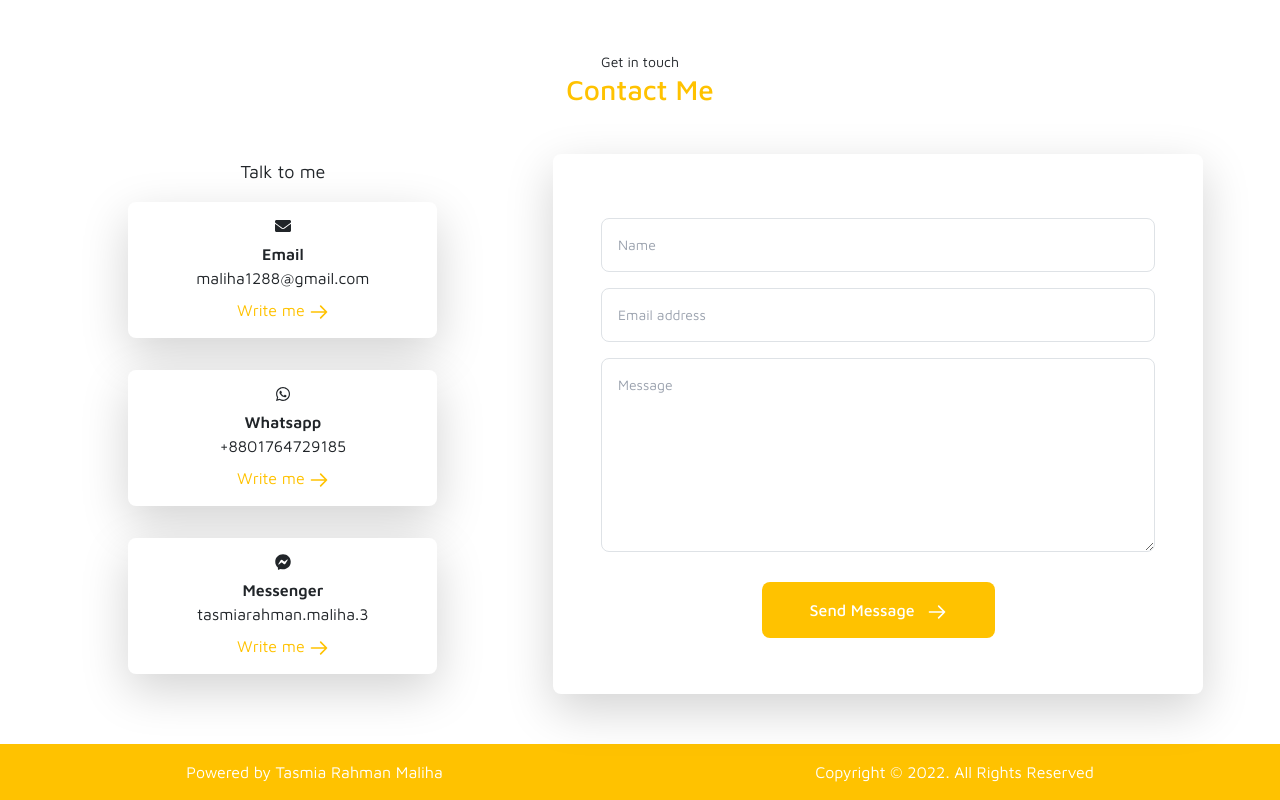
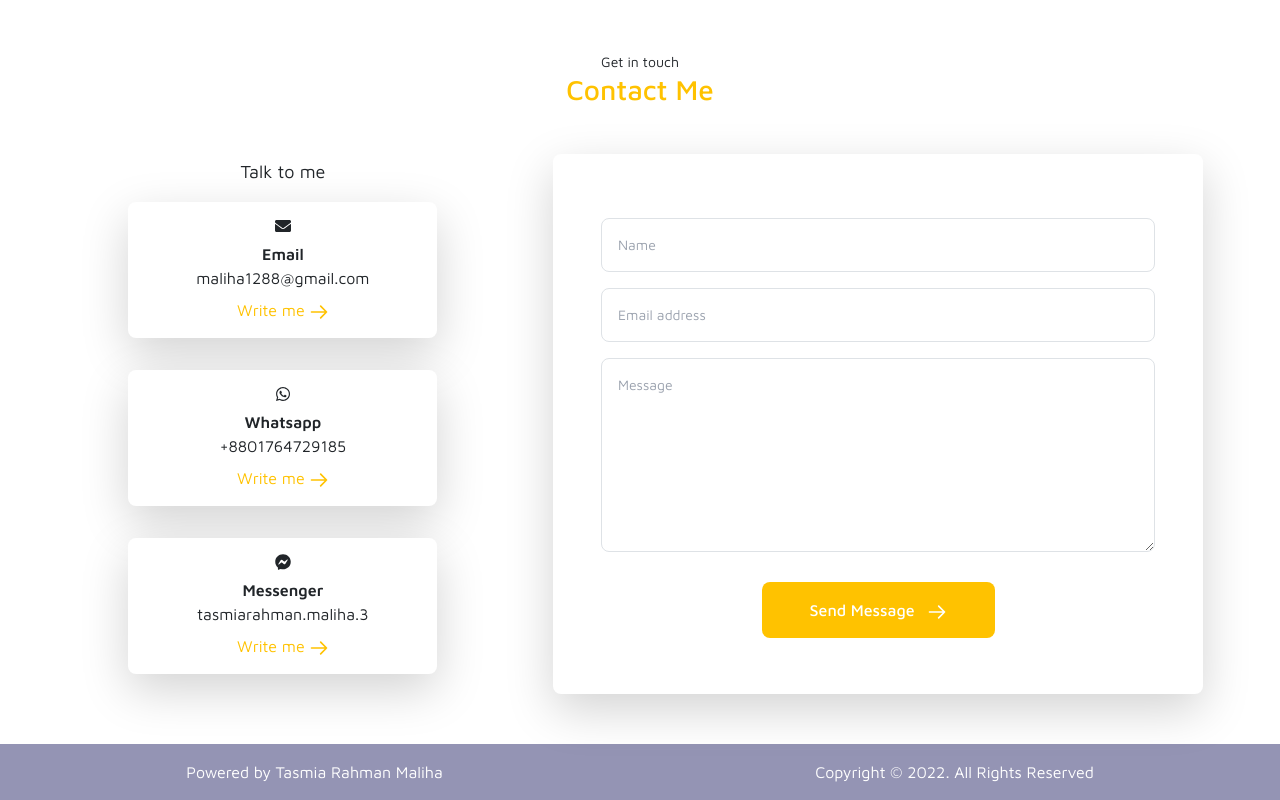
Before and after one commit to tasmia-rahman/my-portfolio, a React (Create React App) app: page /home in a window 1280 px wide. Shown: the part 2365-3165 px from the top of the page. Built offline with nearby package versions, Linux system fonts and the light colour scheme.

Commit message:
footer updated

```diff
--- a/src/App.css
+++ b/src/App.css
@@ -8,6 +8,14 @@
 
 .bg-grey {
   background-color: #9494b4;
+}
+
+.bg-brown {
+  background-color: #c1a582;
+}
+
+.bg-pink {
+  background-color: #fa6483;
 }
 
 .text-pink {
--- a/src/components/Shared/Footer/Footer.js
+++ b/src/components/Shared/Footer/Footer.js
@@ -2,7 +2,7 @@ import React from 'react';
 
 const Footer = () => {
     return (
-        <section className='bg-yellow text-white py-3 flex items-center justify-around'>
+        <section className='bg-grey text-white py-3 flex items-center justify-around'>
             <p className='mb-0'>Powered by Tasmia Rahman Maliha</p>
             <p className='mb-0'>Copyright &#169; 2022. All Rights Reserved</p>
         </section>
```
